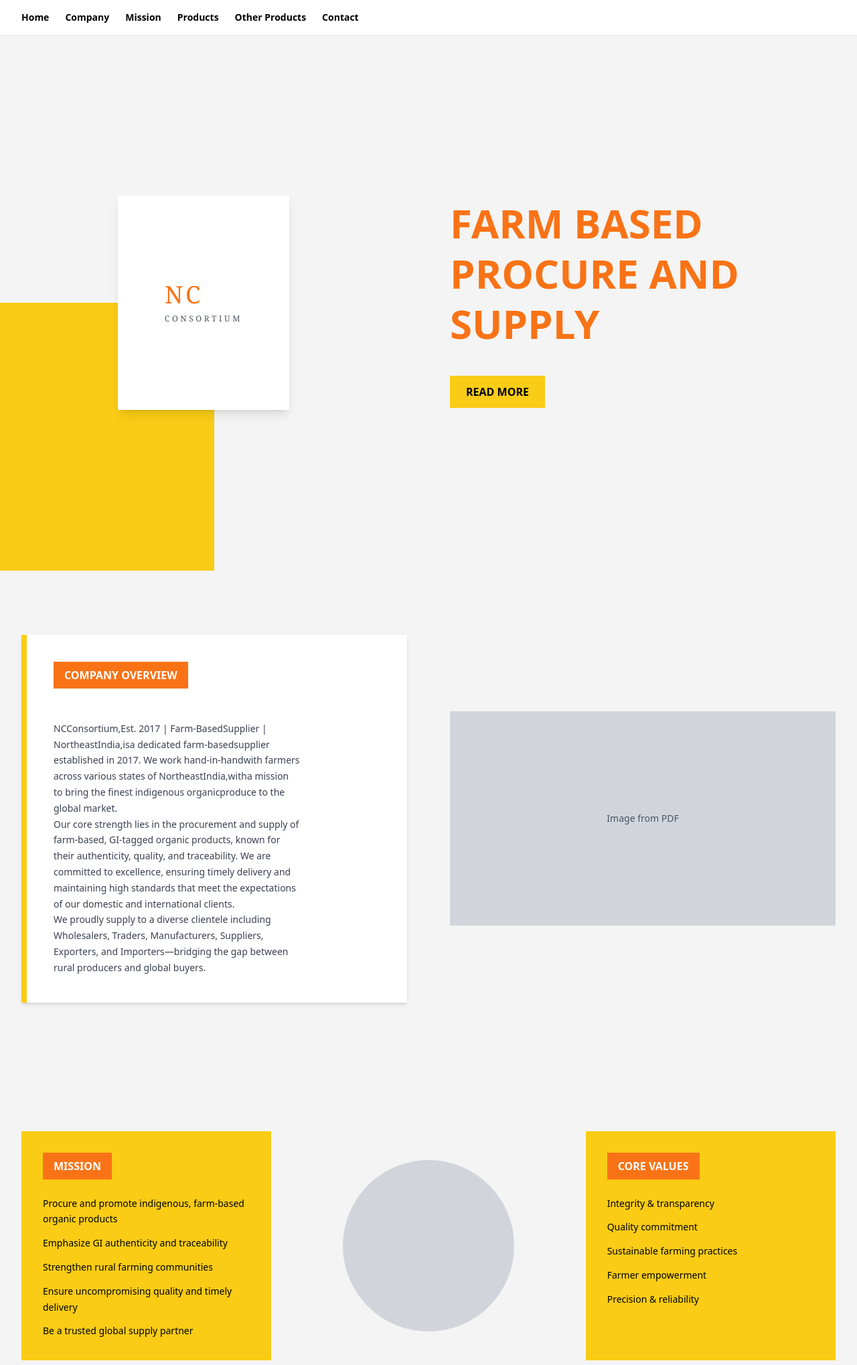
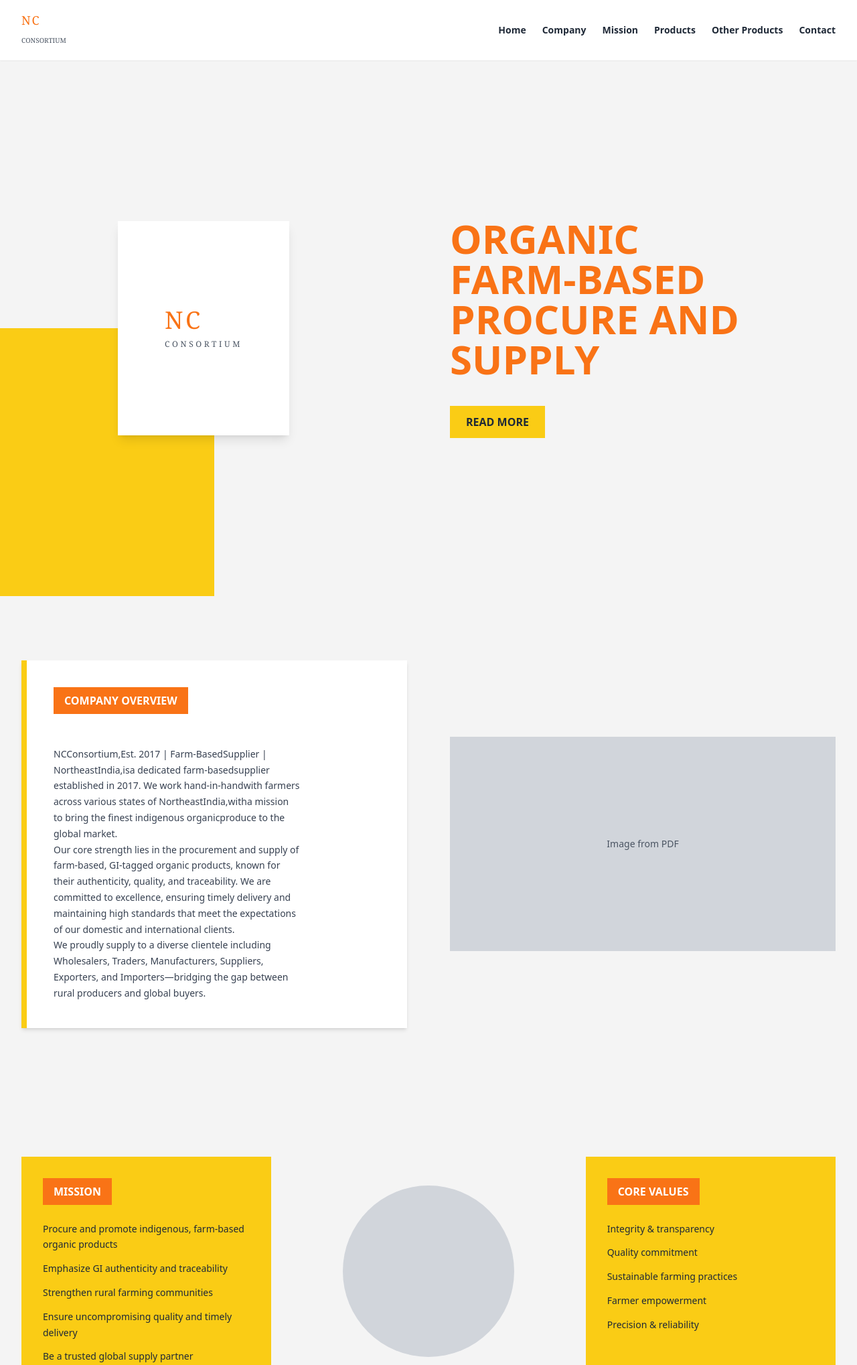
Before and after one commit to baanshabriri/ncconsortium-site, a Django app: page / in a window 1280 px wide. Shown: the top 2038 px of the page at 67% size. Run offline with Django 5.2, Linux system fonts and the light colour scheme; data comes from the database, SQL or seed files in the repository; some libraries are stand-ins or nearby versions.

Commit message:
tailwind css changes for base hero and mission value

```diff
--- a/tailwind.config.js
+++ b/tailwind.config.js
@@ -2,7 +2,10 @@ export default {
     content: [
         "./templates/**/*.html",
         "./pages/**/*.py",
-        "./core/**/*.py"
+        "./core/**/*.py",
+        '../../templates/**/*.html',
+        '../../**/*.html',
+
     ],
     theme: {
         extend: {
--- a/templates/base.html
+++ b/templates/base.html
@@ -13,18 +13,60 @@
   </style>
 </head>
 
+<body class="bg-white text-gray-800">
 
-<body>
-  <nav class="bg-white shadow-sm sticky top-0 z-50">
-    <div class="max-w-7xl mx-auto px-8 py-4 flex gap-6 text-sm font-semibold">
-      <a href="#hero" class="hover:text-orange-500">Home</a>
-      <a href="#company" class="hover:text-orange-500">Company</a>
-      <a href="#mission" class="hover:text-orange-500">Mission</a>
-      <a href="#products" class="hover:text-orange-500">Products</a>
-      <a href="#other-products" class="hover:text-orange-500">Other Products</a>
-      <a href="#contact" class="hover:text-orange-500">Contact</a>
+  <!-- NAVBAR -->
+  <nav class="bg-white md:shadow-sm border-b md:border-0 sticky top-0 z-50">
+    <div class="max-w-7xl mx-auto
+       px-4 sm:px-6 md:px-8
+       py-2 md:py-4
+       flex items-center justify-between">
+
+      <!-- Brand -->
+      <a href="#hero" class="text-orange-500 font-serif tracking-widest
+       text-base md:text-lg nav-link leading-none">
+        NC
+        <span class="block text-[9px] md:text-[10px]
+         text-gray-600 tracking-normal mt-0.5">
+          CONSORTIUM
+        </span>
+      </a>
+
+      <!-- Desktop Menu -->
+      <div class="hidden md:flex gap-6 text-sm font-semibold">
+        <a href="#hero" class="nav-link hover:text-orange-500">Home</a>
+        <a href="#company" class="nav-link hover:text-orange-500">Company</a>
+        <a href="#mission" class="nav-link hover:text-orange-500">Mission</a>
+        <a href="#products" class="nav-link hover:text-orange-500">Products</a>
+        <a href="#other-products" class="nav-link hover:text-orange-500">Other Products</a>
+        <a href="#contact" class="nav-link hover:text-orange-500">Contact</a>
+      </div>
+
+      <!-- Mobile Toggle -->
+      <button id="menu-btn" class="md:hidden text-lg leading-none p-1" aria-label="Toggle Menu">
+        ☰
+      </button>
     </div>
+
+    <!-- Mobile Menu -->
+    <!-- Mobile Menu -->
+    <div id="mobile-menu" class="md:hidden bg-white border-t
+            overflow-hidden
+            transition-all duration-300 ease-out
+            max-h-0 opacity-0">
+      <div class="px-4 py-3 flex flex-col gap-3 text-sm font-semibold">
+        <a href="#hero" class="nav-link">Home</a>
+        <a href="#company" class="nav-link">Company</a>
+        <a href="#mission" class="nav-link">Mission</a>
+        <a href="#products" class="nav-link">Products</a>
+        <a href="#other-products" class="nav-link">Other Products</a>
+        <a href="#contact" class="nav-link">Contact</a>
+      </div>
+    </div>
+
   </nav>
+
+
 
   <!-- MAIN CONTENT -->
   <main>
@@ -34,6 +76,62 @@
   <!-- FOOTER -->
   {% include "components/footer.html" %}
 
+  <!-- Mobile Menu Script -->
+  <script>
+    const menuBtn = document.getElementById('menu-btn');
+    const mobileMenu = document.getElementById('mobile-menu');
+    const navLinks = document.querySelectorAll('.nav-link');
+
+    let menuOpen = false;
+
+    menuBtn.addEventListener('click', () => {
+      menuOpen = !menuOpen;
+
+      if (menuOpen) {
+        mobileMenu.classList.remove('max-h-0', 'opacity-0');
+        mobileMenu.classList.add('max-h-[500px]', 'opacity-100');
+      } else {
+        mobileMenu.classList.add('max-h-0', 'opacity-0');
+        mobileMenu.classList.remove('max-h-[500px]', 'opacity-100');
+      }
+    });
+
+    navLinks.forEach(link => {
+      link.addEventListener('click', () => {
+        if (window.innerWidth < 768 && menuOpen) {
+          mobileMenu.classList.add('max-h-0', 'opacity-0');
+          mobileMenu.classList.remove('max-h-[500px]', 'opacity-100');
+          menuOpen = false;
+        }
+      });
+    });
+  </script>
+  <script>
+    const reveals = document.querySelectorAll('.reveal');
+
+    const observer = new IntersectionObserver(
+      entries => {
+        entries.forEach(entry => {
+          if (entry.isIntersecting) {
+            entry.target.classList.add('opacity-100', 'translate-y-0');
+          }
+        });
+      },
+      { threshold: 0.15 }
+    );
+
+    reveals.forEach(el => {
+      el.classList.add(
+        'opacity-0',
+        'translate-y-8',
+        'transition-all',
+        'duration-700',
+        'ease-out'
+      );
+      observer.observe(el);
+    });
+  </script>
+
 </body>
 
 </html>
--- a/templates/components/hero.html
+++ b/templates/components/hero.html
@@ -1,25 +1,35 @@
-<section class="relative min-h-screen bg-[#f4f4f4] flex items-center">
-  <div class="absolute left-0 bottom-0 w-1/4 h-1/2 bg-yellow-400"></div>
+<section class="relative min-h-screen bg-[#f4f4f4] flex items-center py-16 md:py-0">
+  <!-- Decorative block (desktop only) -->
+  <div class="hidden md:block absolute left-0 bottom-0 w-1/4 h-1/2 bg-yellow-400"></div>
 
-  <div class="relative z-10 max-w-7xl mx-auto px-8 grid md:grid-cols-2 gap-16 items-center">
+  <div class="relative z-10 max-w-7xl mx-auto px-4 sm:px-6 md:px-8
+           grid grid-cols-1 md:grid-cols-2 gap-10 md:gap-16 items-center text-center md:text-left">
 
     <!-- Logo -->
-    <div class="bg-white w-64 h-80 shadow-lg flex items-center justify-center">
-      <div class="text-orange-500 text-4xl font-serif tracking-widest">
-        NC
-        <div class="text-xs text-center mt-2 text-gray-600">CONSORTIUM</div>
+    <div class="flex justify-center md:justify-start">
+      <div class="bg-white w-48 h-60 sm:w-56 sm:h-72 md:w-64 md:h-80
+               shadow-lg flex items-center justify-center">
+        <div class="text-orange-500 text-3xl sm:text-4xl font-serif tracking-widest">
+          NC
+          <div class="text-[10px] sm:text-xs text-center mt-2 text-gray-600">
+            CONSORTIUM
+          </div>
+        </div>
       </div>
     </div>
 
     <!-- Title -->
     <div>
-      <h1 class="text-6xl font-extrabold text-orange-500 leading-tight">
-        FARM BASED<br>
-        PROCURE AND<br>
+      <h1 class="text-4xl sm:text-5xl md:text-6xl
+               font-extrabold text-orange-500 leading-tight">
+        ORGANIC<br />
+        FARM-BASED<br />
+        PROCURE AND<br />
         SUPPLY
       </h1>
 
-      <button class="mt-10 bg-yellow-400 px-6 py-3 font-semibold">
+      <button class="mt-8 md:mt-10 bg-yellow-400 px-6 py-3 font-semibold
+               inline-block">
         READ MORE
       </button>
     </div>
```
Also changed, not shown: templates/components/mission_values.html (+75 -18 lines).
